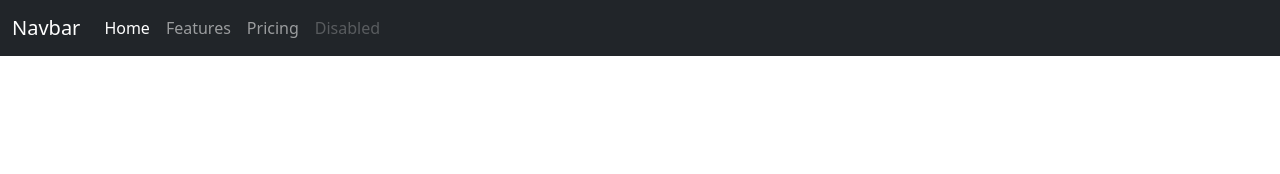
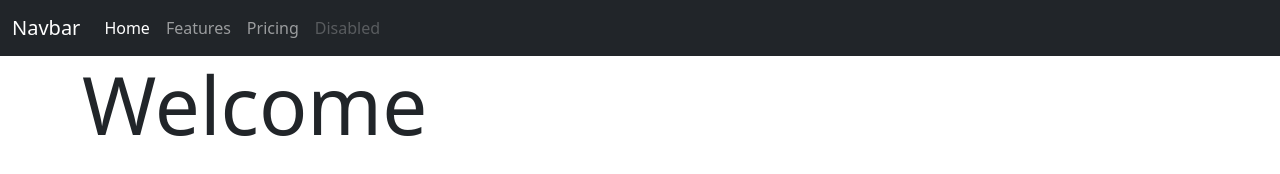
Before and after one commit to tharindu-prasanna/pull-request, a plain HTML site: page index.html in a window 1280 px wide. Drawn offline with nearby package versions, Linux system fonts and the light colour scheme.

Commit message:
add heading to index

```diff
--- a/index.html
+++ b/index.html
@@ -32,7 +32,9 @@
           </div>
         </div>
       </nav>
-
+      <div class="container">
+          <h1 class="display-1">Welcome</h1>
+      </div>
     <script src="https://cdn.jsdelivr.net/npm/bootstrap@5.0.2/dist/js/bootstrap.bundle.min.js" integrity="sha384-MrcW6ZMFYlzcLA8Nl+NtUVF0sA7MsXsP1UyJoMp4YLEuNSfAP+JcXn/tWtIaxVXM" crossorigin="anonymous"></script>
 </body>
 </html>
```
